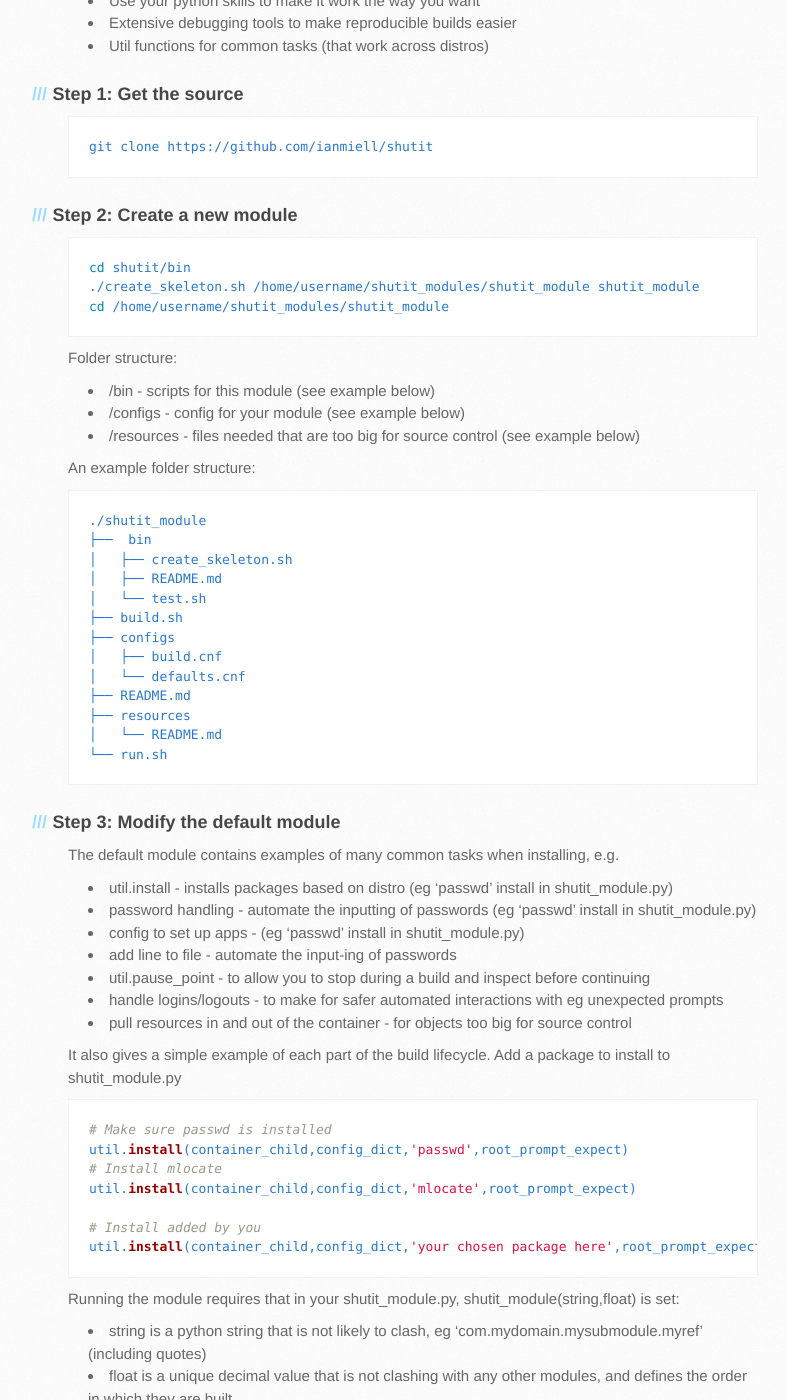
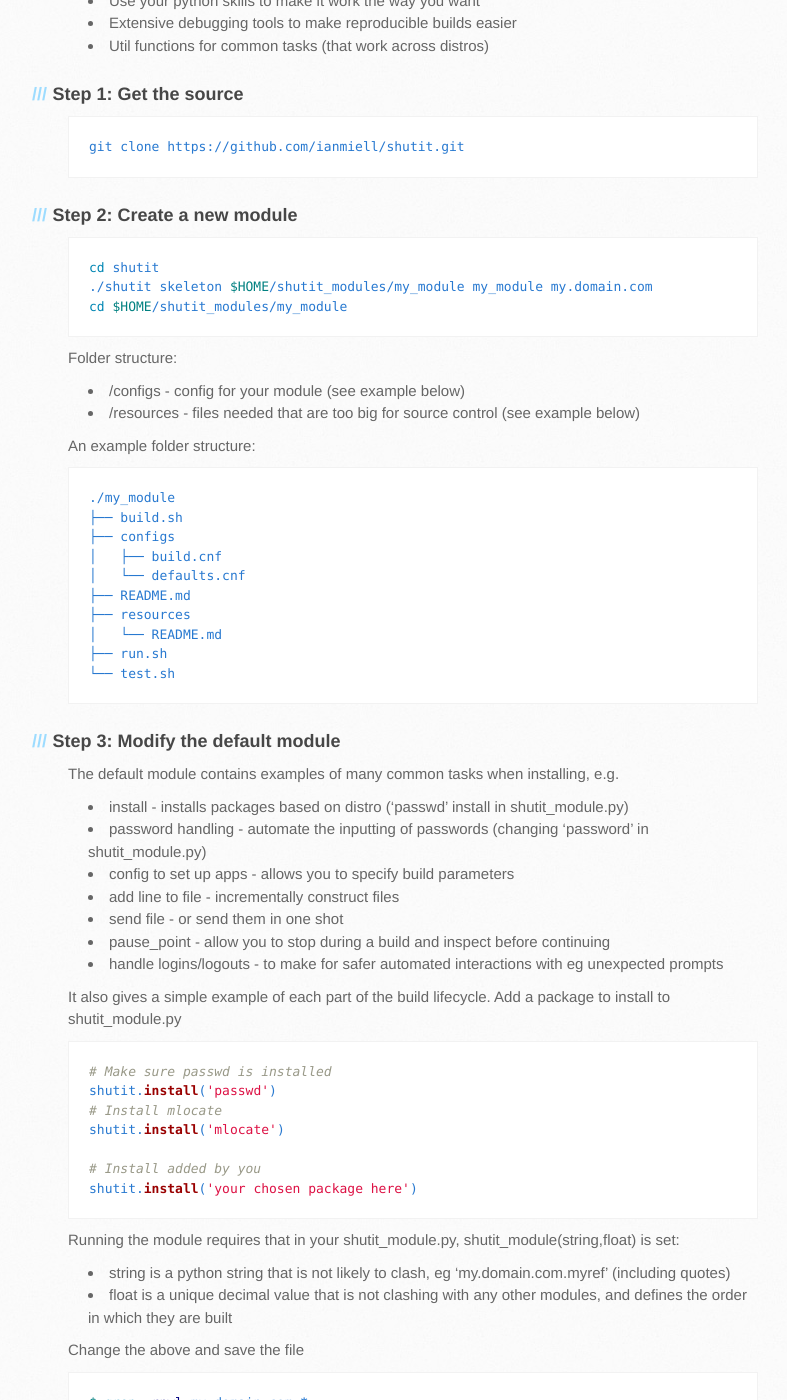
Before and after one commit to ianmiell/shutit, a Jekyll site: the page built from index.md, in a window 1280 px wide and 1400 px high, scrolled down 741 px. Shown: the whole window, without its empty margins (102-889 px from the left). Built offline with Jekyll 4.4.1, drawn with Linux system fonts in a browser that asks for light colours; Markdown is read by kramdown in place of the engine named in the settings; the repository's description, which GitHub fills in, is left out; some of the changed text lies outside the part shown.

Commit message:
Wave the docs vaguely in the direction of being more correct

````diff
--- a/index.md
+++ b/index.md
@@ -30,31 +30,26 @@
 
 ### Step 1: Get the source ###
 ```sh
-git clone https://github.com/ianmiell/shutit
+git clone https://github.com/ianmiell/shutit.git
 ```
 
 ### Step 2: Create a new module ###
 
 ```sh
-cd shutit/bin
-./create_skeleton.sh /home/username/shutit_modules/shutit_module shutit_module
-cd /home/username/shutit_modules/shutit_module
+cd shutit
+./shutit skeleton $HOME/shutit_modules/my_module my_module my.domain.com
+cd $HOME/shutit_modules/my_module
 ```
 
 Folder structure:
 
- - **/bin** - scripts for this module *(see example below)*
  - **/configs** - config for your module *(see example below)*
  - **/resources** - files needed that are too big for source control *(see example below)*
 
 An example folder structure:
 
 ```
-./shutit_module
-├──  bin
-│   ├── create_skeleton.sh
-│   ├── README.md
-│   └── test.sh
+./my_module
 ├── build.sh
 ├── configs
 │   ├── build.cnf
@@ -62,66 +57,51 @@
 ├── README.md
 ├── resources
 │   └── README.md
-└── run.sh
+├── run.sh
+└── test.sh
 ```
 
 ### Step 3: Modify the default module ###
 
 The default module contains examples of many common tasks when installing, e.g.
 
- - util.install                               - installs packages based on distro (eg 'passwd' install in shutit_module.py)
- - password handling                          - automate the inputting of passwords (eg 'passwd' install in shutit_module.py)
- - config to set up apps                      - (eg 'passwd' install in shutit_module.py)
- - add line to file                           - automate the input-ing of passwords
- - util.pause_point                           - to allow you to stop during a build and inspect before continuing
- - handle logins/logouts                      - to make for safer automated interactions with eg unexpected prompts
- - pull resources in and out of the container - for objects too big for source control
+ - install               - installs packages based on distro ('passwd' install in shutit_module.py)
+ - password handling     - automate the inputting of passwords (changing 'password' in shutit_module.py)
+ - config to set up apps - allows you to specify build parameters
+ - add line to file      - incrementally construct files
+ - send file             - or send them in one shot
+ - pause_point           - allow you to stop during a build and inspect before continuing
+ - handle logins/logouts - to make for safer automated interactions with eg unexpected prompts
 
 It also gives a simple example of each part of the build lifecycle. **Add a package to install to shutit_module.py**
 
 ```python
 # Make sure passwd is installed
-util.install(container_child,config_dict,'passwd',root_prompt_expect)
+shutit.install('passwd')
 # Install mlocate
-util.install(container_child,config_dict,'mlocate',root_prompt_expect)
+shutit.install('mlocate')
 
 # Install added by you
-util.install(container_child,config_dict,'your chosen package here',root_prompt_expect)
+shutit.install('your chosen package here')
 ```
 
 **Running the module requires that in your shutit_module.py, shutit_module(string,float) is set:**
 
- - **string** is a python string that is not likely to clash, eg **'com.mydomain.mysubmodule.myref'** (including quotes)
+ - **string** is a python string that is not likely to clash, eg **'my.domain.com.myref'** (including quotes)
  - **float** is a unique decimal value that is not clashing with any other modules, and defines the order in which they are built
 
 **Change the above and save the file**
 
 ```sh
-$ grep -rnwl com.mycorp.shutit_module *
+$ grep -rnwl my.domain.com *
 configs/build.cnf
 configs/defaults.cnf
 [...]
 ```
 
-**Replace references to com.mycorp.shutit_module with your chosen string in the above files**
+**Replace references to my.domain.com with your chosen string in the above files**
 
 ### Step 4: Build your module ###
-
-```sh
-$ ./build.sh
-ERROR!
-Files are not secure, mode should be 0600. Run the following commands to correct:
-
-chmod 0600 [...]/defaults.cnf
-```
-
-**Secure your files:**
-
-```sh
-chmod 0600 configs/defaults.cnf
-```
-
-**Build module:**
 
 ```sh
 $ ./build.sh
@@ -146,20 +126,19 @@
 Let's add mysql to the container build. Change this in your **shutit_module.py:**
 
 ```python
-obj.add_dependency('shutit.tk.setup')
+	depends=['shutit.tk.setup']
 ```
 
 to:
 
 ```python
-obj.add_dependency('shutit.tk.setup')
-obj.add_dependency('shutit.tk.mysql.mysql')
+	depends=['shutit.tk.setup', 'shutit.tk.mysql.mysql']
 ```
 
 And change the **build.sh** to include the module in the path
 
 ```sh
-python /tmp/a/shutit/bin/../shutit_main.py --shutit_module_path /your/path/to/shutit/example/mysql
+/path/to/shutit build -m /your/path/to/shutit/example/mysql
 ```
 
 Rebuild and re-run to get the same container with mysql installed.
````
